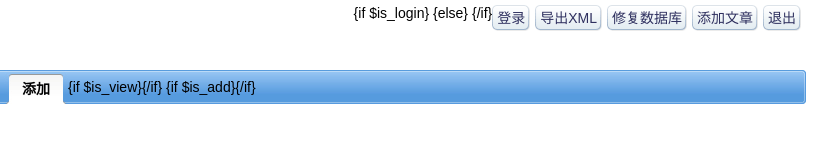
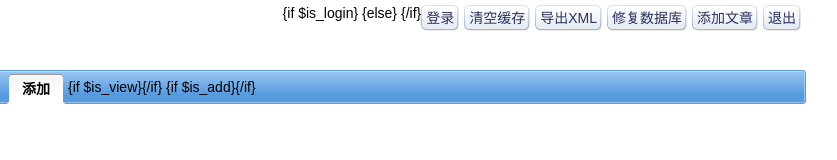
Before and after one commit to joaosigno/f-asp-javascript, a plain HTML site: page template/blog/page_start.html in a window 1280 px wide. Shown: the full height of the page, 314-1151 px from the left. Drawn offline with Linux system fonts and the light colour scheme; files that its build step writes are made by us from their sources; files whose address does not match are found by name.

```diff
--- a/template/blog/page_start.html
+++ b/template/blog/page_start.html
@@ -17,6 +17,7 @@
                     <li><a href="/?r=admin&a=add">添加文章</a></li>
                     <li><a href="/?r=admin&a=repair">修复数据库</a></li>
                     <li><a href="/?r=admin&a=xml">导出XML</a></li>
+                    <li><a href="/?r=admin&a=removecache">清空缓存</a></li>
                     {else}
                     <li><a href="/?r=admin&a=login">登录</a></li>
                     {/if}
```
Also changed, not shown: 4 other files.
